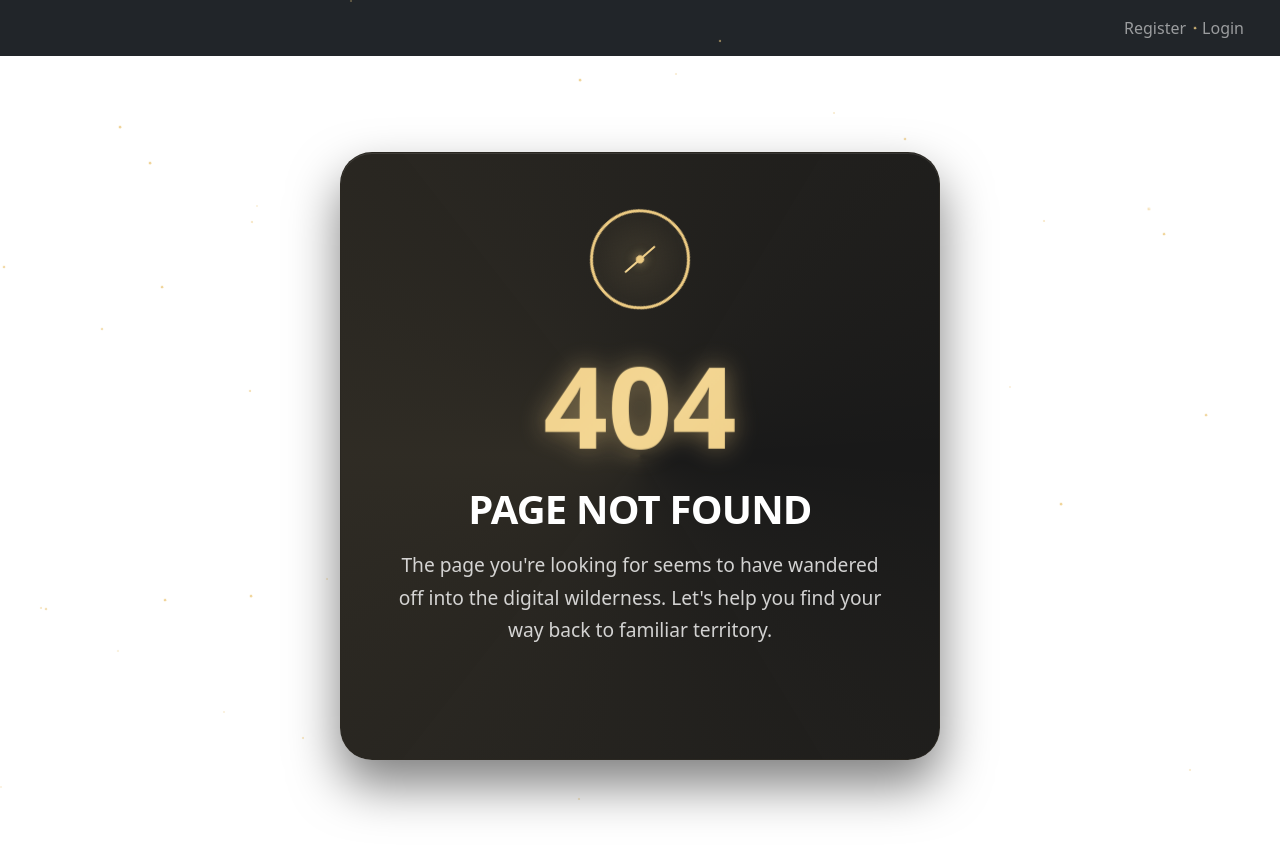
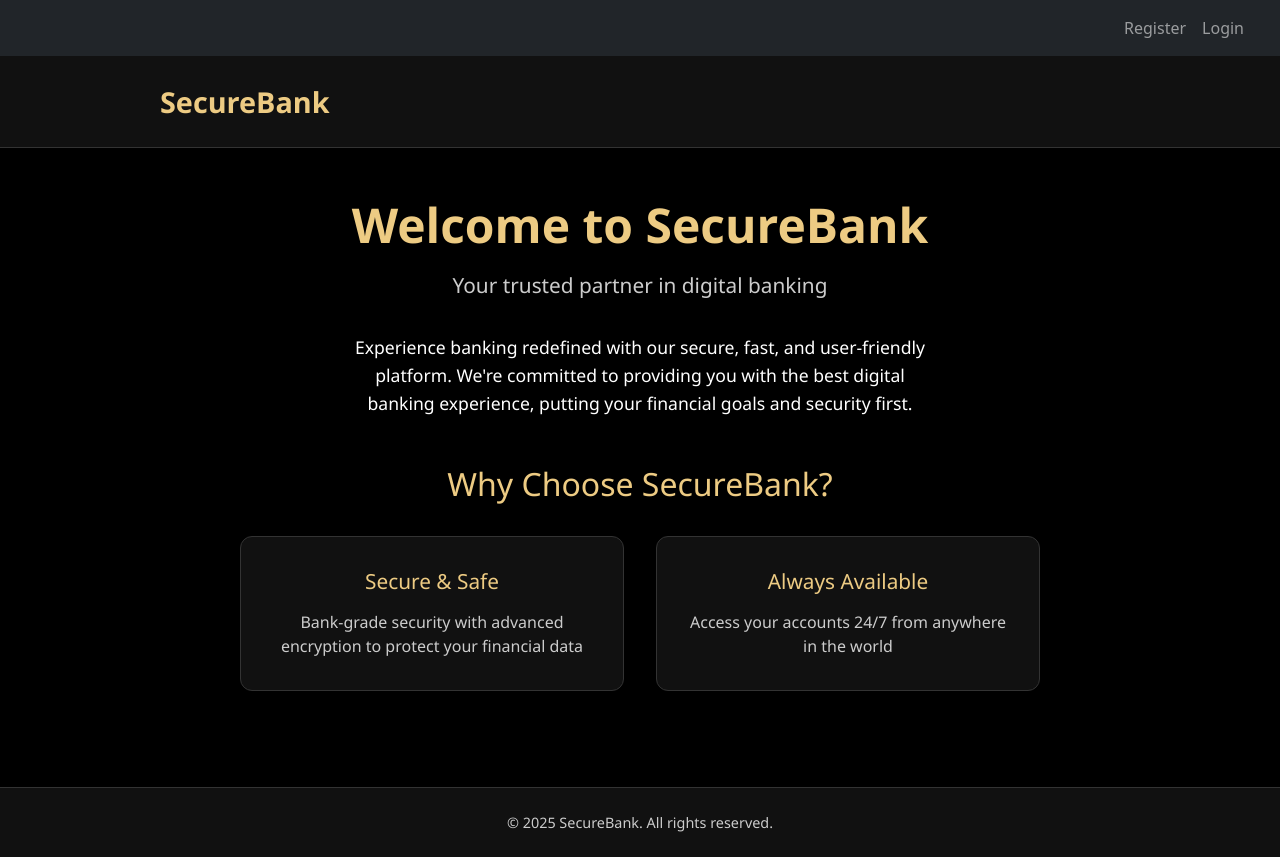
Before and after one commit to Ghonim88/BankingApp-Frontend, a Vue app: page /welcome in a window 1280 px wide. Before the commit this address had no page. Built offline with nearby package versions, Linux system fonts and the light colour scheme.

Commit message:
Finished working on vulnerability in user Access.

```diff
--- a/src/components/Home.vue
+++ b/src/components/Home.vue
@@ -74,6 +74,10 @@ const store = userAuthStore();
 
 onMounted(async () => {
   await store.fetchUserData(); // ✅ Load user data after login
+});
+onMounted(() => {
+  localStorage.setItem("lockedOnHome", "true");
+  console.log("User locked on home page");
 });
 
 // Access user properties through the `user` object
--- /dev/null
+++ b/src/components/Welcome.vue
@@ -0,0 +1,278 @@
+<template>
+  <div class="banking-welcome">
+    <!-- Header -->
+    <header class="header">
+      <div class="container">
+        <div class="logo">
+          <span class="logo-text">SecureBank</span>
+        </div>
+      </div>
+    </header>
+
+    <!-- Main Welcome Content -->
+    <main class="main-content">
+      <div class="container">
+        <div class="welcome-content">
+          <h1 class="welcome-title">Welcome to SecureBank</h1>
+          <p class="welcome-subtitle">Your trusted partner in digital banking</p>
+
+          <div class="intro-text">
+            <p>Experience banking redefined with our secure, fast, and user-friendly platform.
+            We're committed to providing you with the best digital banking experience,
+            putting your financial goals and security first.</p>
+          </div>
+
+          <div class="features-section">
+            <h2 class="features-title">Why Choose SecureBank?</h2>
+            <div class="features-list">
+              <div class="feature-item">
+                <h3>Secure & Safe</h3>
+                <p>Bank-grade security with advanced encryption to protect your financial data</p>
+              </div>
+              <div class="feature-item">
+                <h3>Always Available</h3>
+                <p>Access your accounts 24/7 from anywhere in the world</p>
+              </div>
+
+            </div>
+          </div>
+
+
+        </div>
+      </div>
+    </main>
+
+    <!-- Footer -->
+    <footer class="footer">
+      <div class="container">
+        <p>&copy; 2025 SecureBank. All rights reserved.</p>
+      </div>
+    </footer>
+  </div>
+</template>
+
+<script>
+export default {
+  name: 'BankingWelcomePage',
+  data() {
+    return {
+      // Component data can be added here if needed
+    }
+  },
+  methods: {
+    // Component methods can be added here
+  }
+}
+</script>
+
+<style scoped>
+* {
+  margin: 0;
+  padding: 0;
+  box-sizing: border-box;
+}
+
+.banking-welcome {
+  min-height: 100vh;
+  background-color: #000000;
+  color: #ffffff;
+  font-family: 'Segoe UI', Tahoma, Geneva, Verdana, sans-serif;
+  display: flex;
+  flex-direction: column;
+}
+
+.container {
+  max-width: 1000px;
+  margin: 0 auto;
+  padding: 0 20px;
+}
+
+/* Header */
+.header {
+  background-color: #111111;
+  padding: 1.5rem 0;
+  border-bottom: 1px solid #333333;
+}
+
+.logo-text {
+  font-size: 1.8rem;
+  font-weight: bold;
+  color: #edcb83;
+}
+
+/* Main Content */
+.main-content {
+  flex: 1;
+  display: flex;
+  align-items: center;
+  padding: 3rem 0;
+}
+
+.welcome-content {
+  text-align: center;
+  width: 100%;
+}
+
+.welcome-title {
+  font-size: 3rem;
+  font-weight: bold;
+  color: #edcb83;
+  margin-bottom: 1rem;
+}
+
+.welcome-subtitle {
+  font-size: 1.3rem;
+  color: #cccccc;
+  margin-bottom: 2rem;
+}
+
+.intro-text {
+  margin-bottom: 3rem;
+}
+
+.intro-text p {
+  font-size: 1.1rem;
+  line-height: 1.6;
+  color: #ffffff;
+  max-width: 600px;
+  margin: 0 auto;
+}
+
+/* Features Section */
+.features-section {
+  margin-bottom: 3rem;
+}
+
+.features-title {
+  font-size: 2rem;
+  color: #edcb83;
+  margin-bottom: 2rem;
+}
+
+.features-list {
+  display: grid;
+  grid-template-columns: repeat(auto-fit, minmax(250px, 1fr));
+  gap: 2rem;
+  max-width: 800px;
+  margin: 0 auto;
+}
+
+.feature-item {
+  background-color: #111111;
+  padding: 2rem;
+  border-radius: 12px;
+  border: 1px solid #333333;
+}
+
+.feature-item h3 {
+  font-size: 1.3rem;
+  color: #edcb83;
+  margin-bottom: 1rem;
+}
+
+.feature-item p {
+  color: #cccccc;
+  line-height: 1.5;
+}
+
+/* CTA Section */
+.cta-section {
+  display: flex;
+  justify-content: center;
+  gap: 1rem;
+  flex-wrap: wrap;
+}
+
+.cta-button {
+  padding: 1rem 2rem;
+  font-size: 1.1rem;
+  font-weight: 600;
+  border: none;
+  border-radius: 8px;
+  cursor: pointer;
+  transition: all 0.3s ease;
+  min-width: 150px;
+}
+
+.cta-button.primary {
+  background-color: #edcb83;
+  color: #000000;
+}
+
+.cta-button.primary:hover {
+  background-color: #d4b66a;
+  transform: translateY(-2px);
+}
+
+.cta-button.secondary {
+  background-color: transparent;
+  color: #edcb83;
+  border: 2px solid #edcb83;
+}
+
+.cta-button.secondary:hover {
+  background-color: #edcb83;
+  color: #000000;
+  transform: translateY(-2px);
+}
+
+/* Footer */
+.footer {
+  background-color: #111111;
+  padding: 1.5rem 0;
+  border-top: 1px solid #333333;
+  text-align: center;
+}
+
+.footer p {
+  color: #cccccc;
+  font-size: 0.9rem;
+}
+
+/* Responsive Design */
+@media (max-width: 768px) {
+  .welcome-title {
+    font-size: 2.5rem;
+  }
+
+  .welcome-subtitle {
+    font-size: 1.1rem;
+  }
+
+  .features-title {
+    font-size: 1.7rem;
+  }
+
+  .features-list {
+    grid-template-columns: 1fr;
+    gap: 1.5rem;
+  }
+
+  .feature-item {
+    padding: 1.5rem;
+  }
+
+  .cta-section {
+    flex-direction: column;
+    align-items: center;
+  }
+
+  .cta-button {
+    width: 200px;
+  }
+}
+
+@media (max-width: 480px) {
+  .welcome-title {
+    font-size: 2rem;
+  }
+
+  .main-content {
+    padding: 2rem 0;
+  }
+
+  .intro-text p {
+    font-size: 1rem;
+  }
+}
+</style>
--- a/src/router/index.js
+++ b/src/router/index.js
@@ -12,6 +12,7 @@ import Forbidden from "../components/Forbidden.vue";
 import NotFound from "../components/NotFound.vue";
 import AllAccounts from "@/components/employeePanel/Accounts.vue";
 import AccountDetails from "@/components/employeePanel/AccountDetails.vue";
+import Welcome from "@/components/Welcome.vue"; // Assuming you have a Welcome component
 
 
 
@@ -21,6 +22,7 @@ const router = createRouter({
   routes: [
     // Default routes
   { path: "/",redirect: "/login" },
+  {path: "/welcome", component: Welcome}, // Welcome page route
 
   // Customer routes
   { path: "/home", component: Home, meta: { requiresAuth: true, role: "Customer" } },
@@ -60,6 +62,14 @@ router.beforeEach(async (to, from, next) => {
   const token = localStorage.getItem("token");
   const userRole = localStorage.getItem("role");
 
+const lockedOnHome = localStorage.getItem("lockedOnHome");
+
+  if (lockedOnHome && to.path !== "/home") {
+    console.warn("Navigation blocked: locked on /home");
+    return next("/home");
+  }
+
+
   // 🚫 Block logged-in users from accessing /register or /login
   if ((to.path === "/register" || to.path === "/login") && token) {
     if (userRole.toLowerCase() === "customer") {
@@ -67,7 +77,7 @@ router.beforeEach(async (to, from, next) => {
     } else if (userRole.toLowerCase() === "employee") {
       return next("/employeeHome");
     } else {
-      return next("/home");
+      return next("/welcome"); // Redirect to welcome page if role is unknown
     }
   }
 
--- a/src/stores/registration.js
+++ b/src/stores/registration.js
@@ -21,6 +21,7 @@ export const useCustomerRegistrationStore = defineStore('CustomerRegistrationSto
             const data= response.data;
             if (data) {
               this.userRegistration = data; // Store the registration data in the state
+
               resolve(data); // Resolve the promise with the customer data
             } else {
               reject(new Error('Registration failed, no data returned'));
--- a/src/stores/user-auth.js
+++ b/src/stores/user-auth.js
@@ -82,6 +82,7 @@ export const userAuthStore = defineStore('UserAuthStore', {
 
     localStorage.removeItem('token');
     localStorage.removeItem('role');
+    localStorage.removeItem("lockedOnHome");
     this.isLoggedIn = false;
     this.user = null;
     this.role = null;
```
